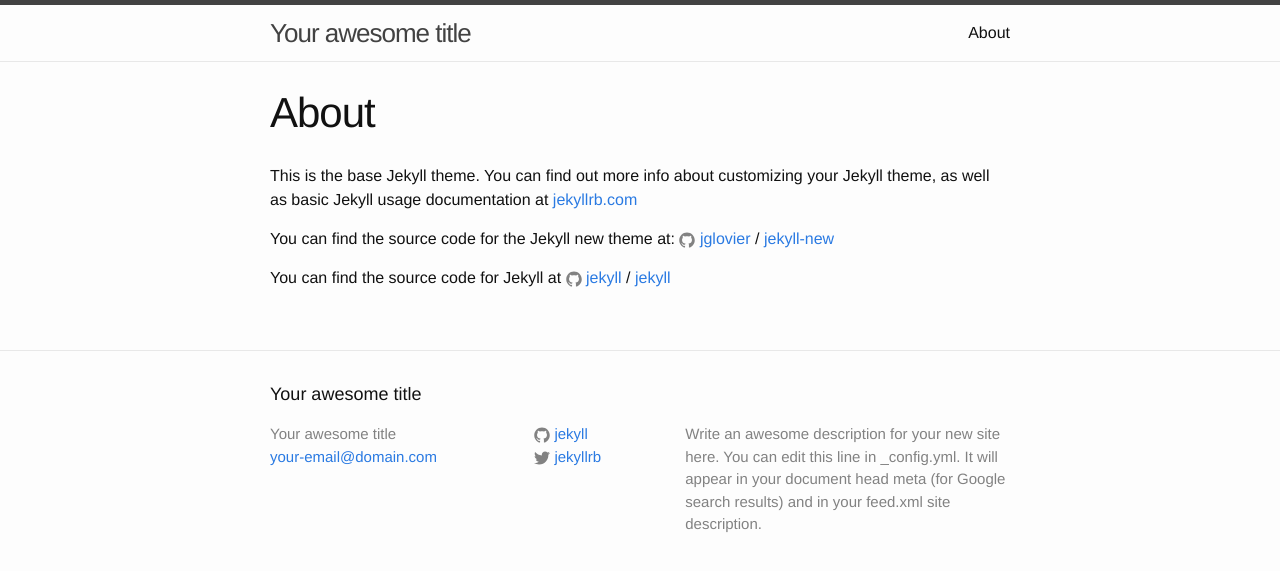
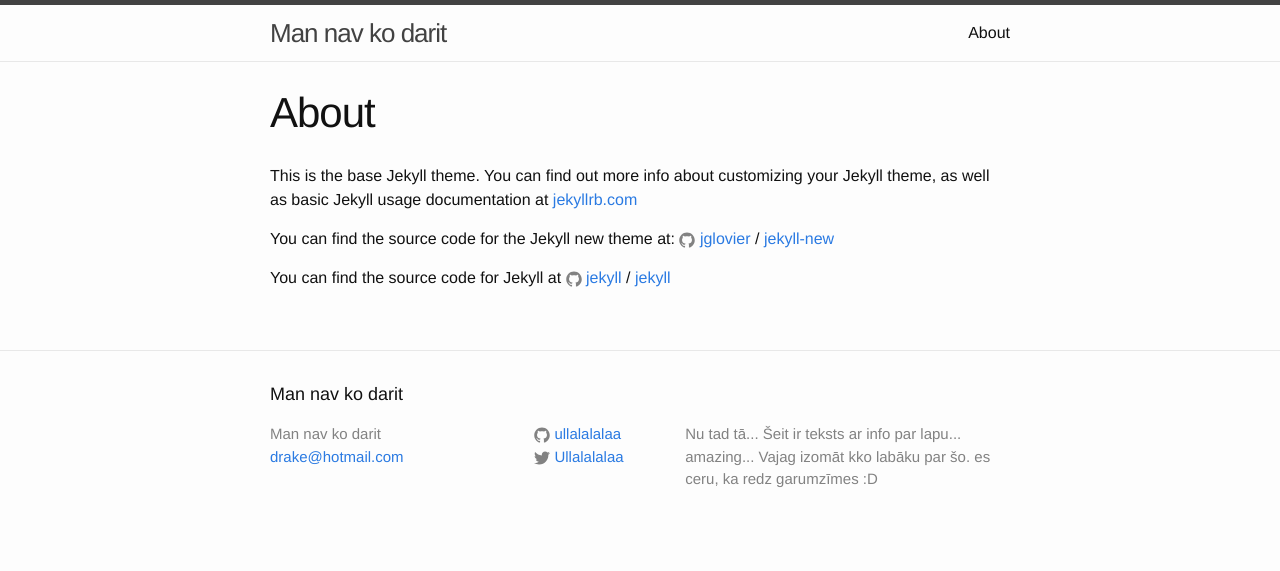
Before and after one commit to ullalalalaa/ullalalalaa.github.io, a Jekyll site: the page built from about.md, in a window 1280 px wide. Shown: the top 571 px of the page. Built offline with Jekyll 4.4.1, drawn with Linux system fonts in a browser that asks for light colours.

Commit message:
Update _config.yml

```diff
--- a/_config.yml
+++ b/_config.yml
@@ -6,16 +6,15 @@
 # 'jekyll serve'. If you change this file, please restart the server process.
 
 # Site settings
-title: Your awesome title
-email: your-email@domain.com
+title: Man nav ko darit
+email: drake@hotmail.com
 description: > # this means to ignore newlines until "baseurl:"
-  Write an awesome description for your new site here. You can edit this
-  line in _config.yml. It will appear in your document head meta (for
-  Google search results) and in your feed.xml site description.
+  Nu tad tā... Šeit ir teksts ar info par lapu... amazing...
+  Vajag izomāt kko labāku par šo. es ceru, ka redz garumzīmes :D
 baseurl: "" # the subpath of your site, e.g. /blog
 url: "http://yourdomain.com" # the base hostname & protocol for your site
-twitter_username: jekyllrb
-github_username:  jekyll
+twitter_username: Ullalalalaa
+github_username:  ullalalalaa
 
 # Build settings
 markdown: kramdown
```
